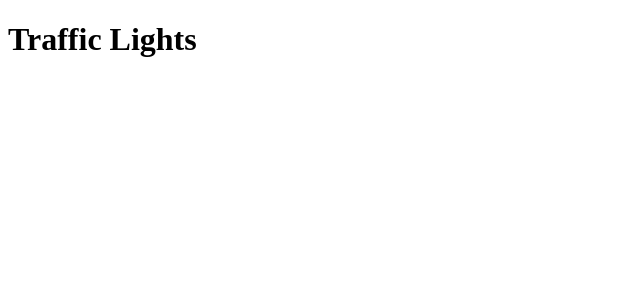
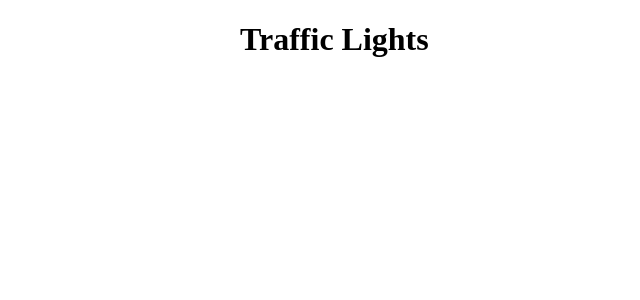
Before and after one commit to danielvanc/traffic-lights, a React (Create React App) app: page / in a window 1280 px wide. Shown: the top 300 px of the page, without its empty margins (0-640 px from the left). Built offline with nearby package versions, Linux system fonts and the light colour scheme.

Commit message:
Add additional tests and coverage report

```diff
--- a/src/App.js
+++ b/src/App.js
@@ -1,10 +1,11 @@
 import React from 'react';
+import AppContainer from './components/container'
 
 function App() {
   return (
-    <div className="App">
+    <AppContainer className="App">
       <h1>Traffic Lights</h1>
-    </div>
+    </AppContainer>
   );
 }
 
--- /dev/null
+++ b/src/components/container.js
@@ -0,0 +1,26 @@
+import React, { Component } from 'react';
+import styled from 'styled-components'
+
+const AppContainer = styled.div`
+  margin: 0 auto;
+  max-width: 800px;
+`
+
+class container extends Component {
+  constructor(props) {
+    super(props);
+    this.state = {
+      light: 0
+    }
+  }
+
+  render() {
+    return (
+      <AppContainer>
+        {this.props.children}
+      </AppContainer>
+    );
+  }
+}
+
+export default container;
```
Also changed, not shown: 1 other file (tests, documents, lock files or other folders).
